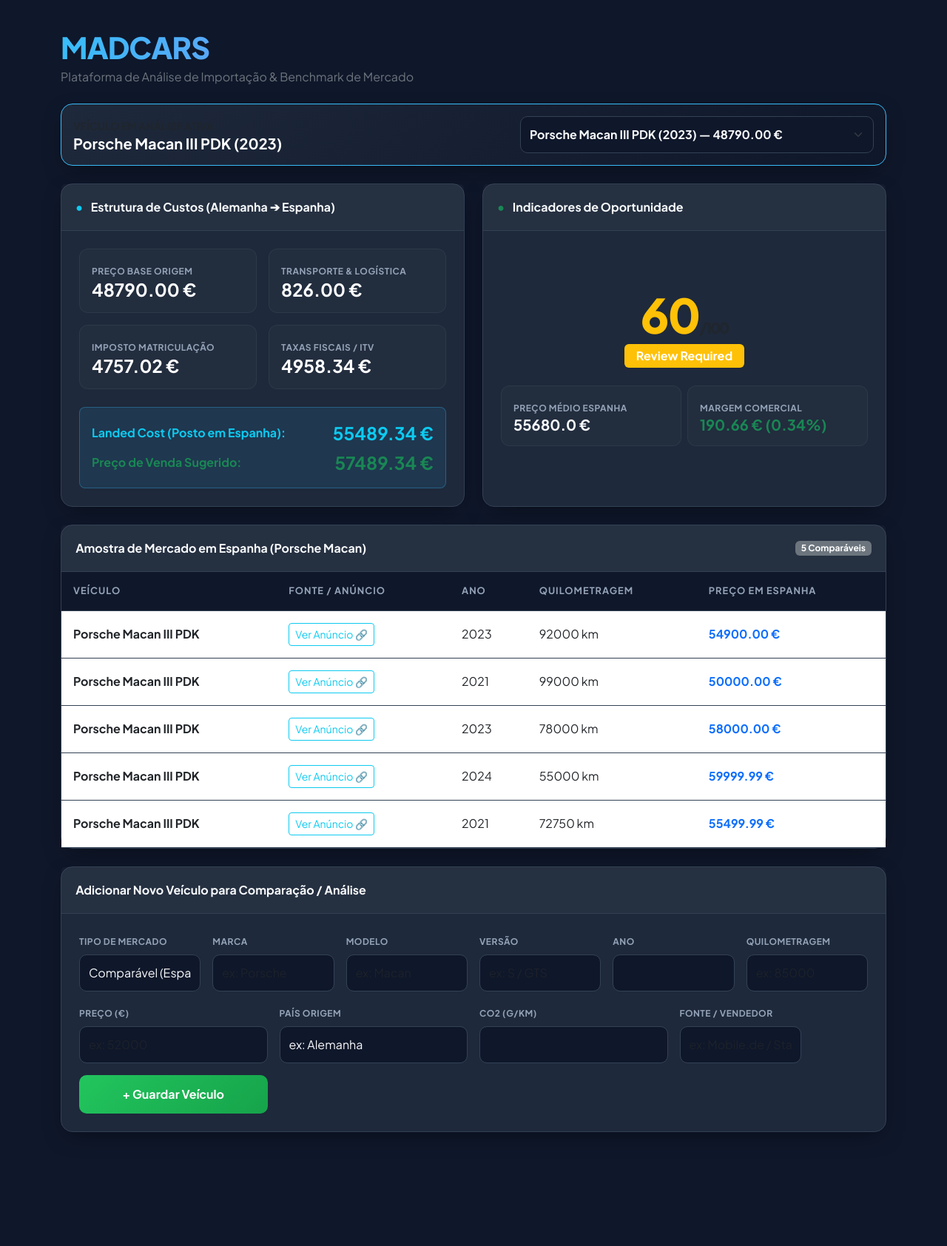
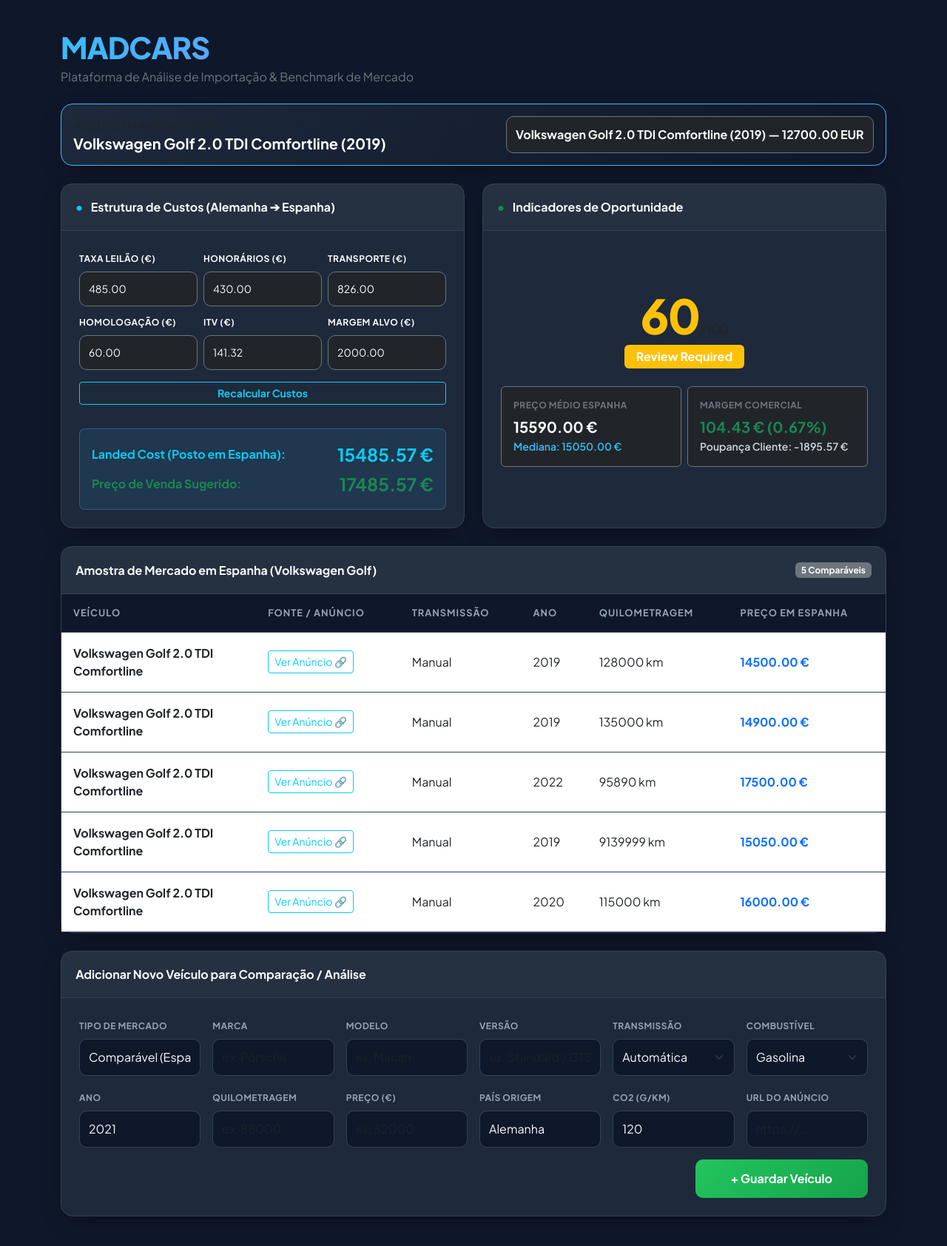
Before and after one commit to fernandaazevedoepg-hue/projeto_madcars, a Django app: page / in a window 1280 px wide. Shown: the whole page at 74% size. Before the commit the page ends 1530 px from the top, so only its background shows below. Run offline with Django 5.2, Linux system fonts and the light colour scheme; data comes from the database, SQL or seed files in the repository; both versions use the stored data as it was after the commit.

Commit message:
correção de bugs e melhorias

```diff
--- a/calculadora/static/calculadora/styles.css
+++ b/calculadora/static/calculadora/styles.css
@@ -17,16 +17,15 @@ body {
     min-height: 100vh;
 }
 
-/* Header & Titulos */
 .main-header {
     font-weight: 800;
     letter-spacing: -1px;
     background: linear-gradient(to right, #38bdf8, #818cf8);
     -webkit-background-clip: text;
+    background-clip: text;
     -webkit-text-fill-color: transparent;
 }
 
-/* Cards com Estilo Dark Glassmorphism */
 .card {
     background-color: var(--card-bg);
     border: 1px solid var(--card-border);
@@ -42,13 +41,11 @@ body {
     padding: 1.2rem;
 }
 
-/* Seletor de topo em Destaque */
 .card-selector {
     background: linear-gradient(135deg, #1e293b 0%, #0f172a 100%);
     border: 1px solid var(--accent-blue);
 }
 
-/* Metric KPI Cards */
 .kpi-box {
     background-color: rgba(255, 255, 255, 0.02);
     border-radius: 12px;
@@ -63,7 +60,6 @@ body {
     line-height: 1;
 }
 
-/* Tabelas com Estilo Clean Dark */
 .custom-table {
     color: var(--text-main);
 }
@@ -92,7 +88,6 @@ body {
     vertical-align: middle;
 }
 
-/* Formulário Moderno */
 .form-label {
     font-size: 0.75rem;
     font-weight: 700;
--- a/calculadora/templates/calculadora/calculator.html
+++ b/calculadora/templates/calculadora/calculator.html
@@ -5,15 +5,12 @@
     <meta charset="UTF-8">
     <meta name="viewport" content="width=device-width, initial-scale=1.0">
     <title>Madcars — Market Intelligence Dashboard</title>
-    <!-- Bootstrap 5 -->
     <link href="https://cdn.jsdelivr.net/npm/bootstrap@5.3.0/dist/css/bootstrap.min.css" rel="stylesheet">
-    <!-- Ficheiro CSS Separado -->
     <link rel="stylesheet" href="{% static 'calculadora/styles.css' %}">
 </head>
 <body class="p-4">
     <div class="container my-3">
 
-        <!-- HEADER PRINCIPAL -->
         <div class="d-flex justify-content-between align-items-center mb-4">
             <div>
                 <h1 class="main-header mb-1">MADCARS</h1>
@@ -31,10 +28,10 @@
                     </h5>
                 </div>
                 <form method="GET" action="" class="d-flex align-items-center">
-                    <select name="carro_id" class="form-select fw-bold" onchange="this.form.submit()">
+                    <select name="carro_id" class="form-select fw-bold bg-dark text-light border-secondary" onchange="this.form.submit()">
                         {% for c in todos_calculos %}
-                            <option value="{{ c.id }}" {% if c.id == calculo.id %}selected{% endif %}>
-                                {{ c.vehicle.make }} {{ c.vehicle.model }} {% if c.vehicle.version %}{{ c.vehicle.version }}{% endif %} ({{ c.vehicle.year }}) — {{ c.vehicle.purchase_price }} €
+                            <option value="{{ c.id }}" {% if c.id == veiculo.id %}selected{% endif %}>
+                                {{ c.make }} {{ c.model }} {% if c.version %}{{ c.version }}{% endif %} ({{ c.year }}) — {{ c.purchase_price }} {{ c.currency }}
                             </option>
                         {% endfor %}
                     </select>
@@ -43,39 +40,48 @@
         </div>
 
         <div class="row">
-            <!-- PAINEL ESQUERDO: CUSTOS DA IMPORTAÇÃO -->
+            <!-- PAINEL ESQUERDO: ESTRUTURA DE CUSTOS -->
             <div class="col-lg-6 mb-4">
                 <div class="card h-100">
                     <div class="card-header">
                         <span class="text-info me-2">●</span> Estrutura de Custos ({{ veiculo.origin_country }} ➔ Espanha)
                     </div>
                     <div class="card-body p-4 d-flex flex-column justify-content-between">
-                        <div class="row g-3 mb-4">
-                            <div class="col-6">
-                                <div class="kpi-box">
-                                    <span class="form-label">Preço Base Origem</span>
-                                    <h4 class="fw-bold mb-0 text-white">{{ veiculo.purchase_price }} €</h4>
+
+                        <!-- FORMULÁRIO DE RECALCULAR CUSTOS -->
+                        <form method="POST" action="" class="mb-3">
+                            {% csrf_token %}
+                            <input type="hidden" name="update_costs" value="1">
+                            <input type="hidden" name="calculo_id" value="{{ calculo.id }}">
+
+                            <div class="row g-2 mb-3">
+                                <div class="col-4">
+                                    <label class="form-label text-light fw-bold small">TAXA LEILÃO (€)</label>
+                                    <input type="number" step="0.01" name="auction_fee" class="form-control form-control-sm bg-dark text-white border-secondary" value="{{ calculo.auction_fee }}">
+                                </div>
+                                <div class="col-4">
+                                    <label class="form-label text-light fw-bold small">HONORÁRIOS (€)</label>
+                                    <input type="number" step="0.01" name="buyer_fees" class="form-control form-control-sm bg-dark text-white border-secondary" value="{{ calculo.buyer_fees }}">
+                                </div>
+                                <div class="col-4">
+                                    <label class="form-label text-light fw-bold small">TRANSPORTE (€)</label>
+                                    <input type="number" step="0.01" name="transport_cost" class="form-control form-control-sm bg-dark text-white border-secondary" value="{{ calculo.transport_cost }}">
+                                </div>
+                                <div class="col-4">
+                                    <label class="form-label text-light fw-bold small">HOMOLOGAÇÃO (€)</label>
+                                    <input type="number" step="0.01" name="homologation_cost" class="form-control form-control-sm bg-dark text-white border-secondary" value="{{ calculo.homologation_cost }}">
+                                </div>
+                                <div class="col-4">
+                                    <label class="form-label text-light fw-bold small">ITV (€)</label>
+                                    <input type="number" step="0.01" name="itv_cost" class="form-control form-control-sm bg-dark text-white border-secondary" value="{{ calculo.itv_cost }}">
+                                </div>
+                                <div class="col-4">
+                                    <label class="form-label text-light fw-bold small">MARGEM ALVO (€)</label>
+                                    <input type="number" step="0.01" name="target_margin" class="form-control form-control-sm bg-dark text-white border-secondary" value="{{ calculo.target_margin }}">
                                 </div>
                             </div>
-                            <div class="col-6">
-                                <div class="kpi-box">
-                                    <span class="form-label">Transporte & Logística</span>
-                                    <h4 class="fw-bold mb-0 text-white">{{ custos.subtotal_logistica }} €</h4>
-                                </div>
-                            </div>
-                            <div class="col-6">
-                                <div class="kpi-box">
-                                    <span class="form-label">Imposto Matriculação</span>
-                                    <h4 class="fw-bold mb-0 text-white">{{ custos.imposto_matricula }} €</h4>
-                                </div>
-                            </div>
-                            <div class="col-6">
-                                <div class="kpi-box">
-                                    <span class="form-label">Taxas Fiscais / ITV</span>
-                                    <h4 class="fw-bold mb-0 text-white">{{ custos.subtotal_fiscal }} €</h4>
-                                </div>
-                            </div>
-                        </div>
+                            <button type="submit" class="btn btn-sm btn-outline-info w-100 mb-3 fw-bold">Recalcular Custos</button>
+                        </form>
 
                         <div class="p-3 rounded-3" style="background: rgba(56, 189, 248, 0.1); border: 1px solid rgba(56, 189, 248, 0.3);">
                             <div class="d-flex justify-content-between align-items-center mb-1">
@@ -107,15 +113,23 @@
 
                         <div class="row g-2 text-start">
                             <div class="col-6">
-                                <div class="kpi-box">
-                                    <span class="form-label">Preço Médio Espanha</span>
-                                    <h5 class="fw-bold mb-0">{{ oportunidade.preco_medio }} €</h5>
+                                <div class="kpi-box p-3 rounded bg-dark border border-secondary">
+                                    <span class="form-label text-secondary small d-block">PREÇO MÉDIO ESPANHA</span>
+                                    <h5 class="fw-bold mb-1 text-white">{{ oportunidade.preco_medio }} €</h5>
+                                    <span class="small d-block fw-semibold" style="color: #38bdf8 !important;">
+                                        Mediana: {{ oportunidade.preco_mediana }} €
+                                    </span>
                                 </div>
                             </div>
                             <div class="col-6">
-                                <div class="kpi-box">
-                                    <span class="form-label">Margem Comercial</span>
-                                    <h5 class="fw-bold text-success mb-0">{{ oportunidade.margem_eur }} € ({{ oportunidade.margem_pct }}%)</h5>
+                                <div class="kpi-box p-3 rounded bg-dark border border-secondary">
+                                    <span class="form-label text-secondary small d-block">MARGEM COMERCIAL</span>
+                                    <h5 class="fw-bold mb-1 {% if oportunidade.margem_eur < 0 %}text-danger{% else %}text-success{% endif %}">
+                                        {{ oportunidade.margem_eur }} € ({{ oportunidade.margem_pct }}%)
+                                    </h5>
+                                    <span class="small d-block fw-semibold" style="color: #cbd5e1 !important;">
+                                        Poupança Cliente: {{ oportunidade.poupanca_cliente }} €
+                                    </span>
                                 </div>
                             </div>
                         </div>
@@ -132,11 +146,12 @@
             </div>
             <div class="card-body p-0">
                 <div class="table-responsive">
-                    <table class="table custom-table mb-0">
+                    <table class="table custom-table mb-0 align-middle">
                         <thead>
                             <tr>
                                 <th>Veículo</th>
                                 <th>Fonte / Anúncio</th>
+                                <th>Transmissão</th>
                                 <th>Ano</th>
                                 <th>Quilometragem</th>
                                 <th>Preço em Espanha</th>
@@ -145,13 +160,17 @@
                         <tbody>
                             {% for comp in oportunidade.lista_comparaveis %}
                             <tr>
-                                <td class="fw-bold text-dark">
+                                <td class="fw-bold text-dark" style="max-width: 220px; word-break: break-word;">
                                     {{ comp.make }} {{ comp.model }} {% if comp.version %}{{ comp.version }}{% endif %}
                                 </td>
                                 <td>
-                                    {% if comp.seller %}
+                                    {% if comp.source_url %}
+                                        <a href="{{ comp.source_url }}" target="_blank" class="btn btn-sm btn-outline-info text-nowrap">
+                                            Ver Anúncio 🔗
+                                        </a>
+                                    {% elif comp.seller %}
                                         {% if "http" in comp.seller %}
-                                            <a href="{{ comp.seller }}" target="_blank" class="btn btn-sm btn-outline-info">
+                                            <a href="{{ comp.seller }}" target="_blank" class="btn btn-sm btn-outline-info text-nowrap">
                                                 Ver Anúncio 🔗
                                             </a>
                                         {% else %}
@@ -161,13 +180,14 @@
                                         <span class="text-muted small">Particular</span>
                                     {% endif %}
                                 </td>
+                                <td>{{ comp.transmission }}</td>
                                 <td>{{ comp.year }}</td>
                                 <td>{{ comp.mileage }} km</td>
                                 <td><span class="fw-bold text-primary">{{ comp.purchase_price }} €</span></td>
                             </tr>
                             {% empty %}
                             <tr>
-                                <td colspan="5" class="text-center text-muted p-4">Sem comparáveis suficientes registados para este modelo.</td>
+                                <td colspan="6" class="text-center text-muted p-4">Sem comparáveis suficientes registados para este modelo.</td>
                             </tr>
                             {% endfor %}
                         </tbody>
@@ -184,6 +204,7 @@
             <div class="card-body p-4">
                 <form method="POST" action="">
                     {% csrf_token %}
+                    <input type="hidden" name="create_vehicle" value="1">
                     <div class="row g-3">
                         <div class="col-md-2">
                             <label class="form-label">Tipo de Mercado</label>
@@ -202,34 +223,50 @@
                         </div>
                         <div class="col-md-2">
                             <label class="form-label">Versão</label>
-                            <input type="text" name="version" class="form-control" placeholder="ex: S / GTS">
+                            <input type="text" name="version" class="form-control" placeholder="ex: Standard / GTS">
+                        </div>
+                        <div class="col-md-2">
+                            <label class="form-label">Transmissão</label>
+                            <select name="transmission" class="form-select">
+                                <option value="Automática">Automática</option>
+                                <option value="Manual">Manual</option>
+                            </select>
+                        </div>
+                        <div class="col-md-2">
+                            <label class="form-label">Combustível</label>
+                            <select name="fuel_type" class="form-select">
+                                <option value="Gasolina">Gasolina</option>
+                                <option value="Diesel">Diesel</option>
+                                <option value="Híbrido">Híbrido</option>
+                                <option value="Elétrico">Elétrico</option>
+                            </select>
                         </div>
                         <div class="col-md-2">
                             <label class="form-label">Ano</label>
-                            <input type="number" name="year" class="form-control" value=" ex: 2021" required>
+                            <input type="number" name="year" class="form-control" value="2021" required>
                         </div>
                         <div class="col-md-2">
                             <label class="form-label">Quilometragem</label>
                             <input type="number" name="mileage" class="form-control" placeholder="ex: 85000" required>
                         </div>
-                        <div class="col-md-3">
+                        <div class="col-md-2">
                             <label class="form-label">Preço (€)</label>
                             <input type="number" step="0.01" name="purchase_price" class="form-control" placeholder="ex: 52000" required>
                         </div>
-                        <div class="col-md-3">
+                        <div class="col-md-2">
                             <label class="form-label">País Origem</label>
-                            <input type="text" name="origin_country" class="form-control" value="ex: Alemanha">
-                        </div>
-                        <div class="col-md-3">
-                            <label class="form-label">CO2 (g/km)</label>
-                            <input type="number" name="co2_emissions" class="form-control" value=" ex: 120">
+                            <input type="text" name="origin_country" class="form-control" value="Alemanha">
                         </div>
                         <div class="col-md-2">
-                            <label class="form-label">Fonte / Vendedor</label>
-                            <input type="text" name="seller" class="form-control" placeholder="ex: Mobile.de / Stand">
+                            <label class="form-label">CO2 (g/km)</label>
+                            <input type="number" name="co2_emissions" class="form-control" value="120">
                         </div>
-                        <div class="col-md-3 d-flex align-items-end">
-                            <button type="submit" class="btn btn-primary-action w-100">+ Guardar Veículo</button>
+                        <div class="col-md-2">
+                            <label class="form-label">URL do Anúncio</label>
+                            <input type="url" name="source_url" class="form-control" placeholder="https://...">
+                        </div>
+                        <div class="col-md-12 text-end mt-3">
+                            <button type="submit" class="btn btn-primary-action px-5">+ Guardar Veículo</button>
                         </div>
                     </div>
                 </form>
--- a/calculadora/views.py
+++ b/calculadora/views.py
@@ -1,70 +1,70 @@
+from decimal import Decimal
 from django.shortcuts import render, redirect
 from .models import ImportCalculation, Vehicle
 from .services import calcular_landed_cost, analisar_oportunidade
 
 def painel_calculadora(request):
-    # 1. PROCESSAR FORMULÁRIO (Criação de novos veículos)
-    if request.method == 'POST':
-        make = request.POST.get('make')
-        model = request.POST.get('model')
-        version = request.POST.get('version', '')
-        seller = request.POST.get('seller', 'Particular')
-        year = int(request.POST.get('year'))
-        mileage = int(request.POST.get('mileage'))
-        purchase_price = float(request.POST.get('purchase_price'))
-        market_type = request.POST.get('market_type')
-        origin_country = request.POST.get('origin_country', 'Espanha')
-        co2_emissions = int(request.POST.get('co2_emissions', 120))
-        fuel_type = request.POST.get('fuel_type', 'Gasolina')
+    # 1. EDITAR CUSTOS DIRETO NA PAGINA
+    if request.method == 'POST' and 'update_costs' in request.POST:
+        calculo_id = request.POST.get('calculo_id')
+        calculo = ImportCalculation.objects.get(id=calculo_id)
 
+        calculo.auction_fee = Decimal(request.POST.get('auction_fee', '0.00'))
+        calculo.buyer_fees = Decimal(request.POST.get('buyer_fees', '0.00'))
+        calculo.transport_cost = Decimal(request.POST.get('transport_cost', '0.00'))
+        calculo.homologation_cost = Decimal(request.POST.get('homologation_cost', '0.00'))
+        calculo.itv_cost = Decimal(request.POST.get('itv_cost', '0.00'))
+        calculo.target_margin = Decimal(request.POST.get('target_margin', '0.00'))
+        calculo.save()
+
+        return redirect(f"/?carro_id={calculo.vehicle.id}")
+
+    # 2. CRIAR NOVO VEICULO
+    if request.method == 'POST' and 'create_vehicle' in request.POST:
         novo_veiculo = Vehicle.objects.create(
-            make=make,
-            model=model,
-            version=version,
-            year=year,
-            mileage=mileage,
-            purchase_price=purchase_price,
-            market_type=market_type,
-            origin_country=origin_country,
-            co2_emissions=co2_emissions,
-            seller=seller,
-            fuel_type=fuel_type
+            make=request.POST.get('make'),
+            model=request.POST.get('model'),
+            version=request.POST.get('version', ''),
+            transmission=request.POST.get('transmission', 'Automática'),
+            seller=request.POST.get('seller', 'Particular'),
+            year=int(request.POST.get('year')),
+            mileage=int(request.POST.get('mileage')),
+            purchase_price=Decimal(request.POST.get('purchase_price', '0.00')),
+            currency=request.POST.get('currency', 'EUR'),
+            market_type=request.POST.get('market_type'),
+            origin_country=request.POST.get('origin_country', 'Espanha'),
+            co2_emissions=int(request.POST.get('co2_emissions', 120)),
+            fuel_type=request.POST.get('fuel_type', 'Gasolina'),
+            source_url=request.POST.get('source_url', '')
         )
 
-        if market_type == 'ORIGIN':
-            ImportCalculation.objects.create(
-                vehicle=novo_veiculo,
-                auction_fee=485.00,
-                buyer_fees=430.00,
-                transport_cost=826.00,
-                homologation_cost=60.00,
-                itv_cost=141.32,
-                target_margin=2000.00
-            )
+        if request.POST.get('market_type') == 'ORIGIN':
+            ImportCalculation.objects.create(vehicle=novo_veiculo)
 
         return redirect('calculadora')
 
-    # 2. CARREGAR O CÁLCULO SELECIONADO OU O MAIS RECENTE
+    # 3. CARREGAR VEICULO ATIVO
+    veiculos_origem = Vehicle.objects.filter(market_type='ORIGIN')
+    if not veiculos_origem.exists():
+        return render(request, 'calculadora/calculator.html', {'todos_calculos': []})
+
     carro_id = request.GET.get('carro_id')
+    veiculo_selecionado = veiculos_origem.filter(id=carro_id).first() if carro_id else veiculos_origem.first()
+    if not veiculo_selecionado:
+        veiculo_selecionado = veiculos_origem.first()
 
-    if carro_id:
-        calculo = ImportCalculation.objects.filter(id=carro_id).first()
-    else:
-        calculo = ImportCalculation.objects.last()
+    calculo, _ = ImportCalculation.objects.get_or_create(vehicle=veiculo_selecionado)
 
-    if not calculo:
-        return render(request, 'calculadora/vazio.html')
-
+    # 4. PROCESSAR RESULTADOS
     resumo_custos = calcular_landed_cost(calculo)
-    resumo_oportunidade = analisar_oportunidade(calculo.vehicle, resumo_custos)
-    todos_calculos = ImportCalculation.objects.all()
+    resumo_oportunidade = analisar_oportunidade(veiculo_selecionado, resumo_custos)
 
     contexto = {
         'calculo': calculo,
-        'veiculo': calculo.vehicle,
+        'veiculo': veiculo_selecionado,
         'custos': resumo_custos,
         'oportunidade': resumo_oportunidade,
-        'todos_calculos': todos_calculos,
+        'todos_calculos': veiculos_origem,
     }
 
     return render(request, 'calculadora/calculator.html', contexto)
--- a/madcars_config/urls.py
+++ b/madcars_config/urls.py
@@ -20,5 +20,5 @@ from calculadora.views import painel_calculadora
 
 urlpatterns = [
     path('admin/', admin.site.urls),
-    path('', painel_calculadora, name='calculadora'),  # Página principal do projeto
+    path('', painel_calculadora, name='calculadora'),
 ]
```
Also changed, not shown: calculadora/admin.py (+45 -4 lines), calculadora/models.py (+51 -21 lines), calculadora/services.py (+65 -86 lines), README.md (added), calculadora/migrations/0004_vehicle_transmission.py (added), calculadora/migrations/0005_alter_vehicle_fuel_type.py (added), calculadora/migrations/0006_importcalculation_documentation_cost_and_more.py (added), calculadora/migrations/0007_alter_importcalculation_options_and_more.py (added), db.sqlite3, 1 other file.
